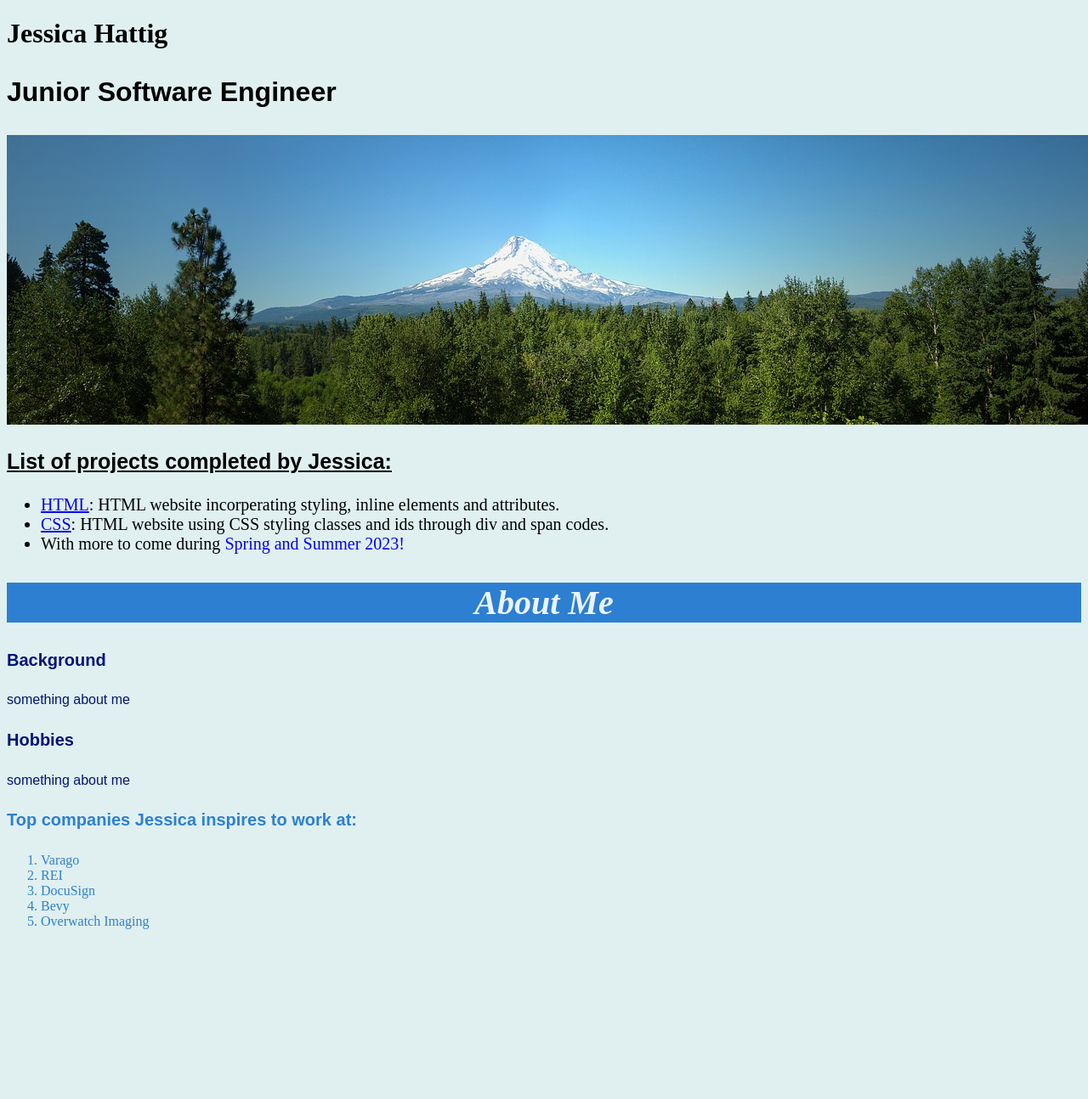
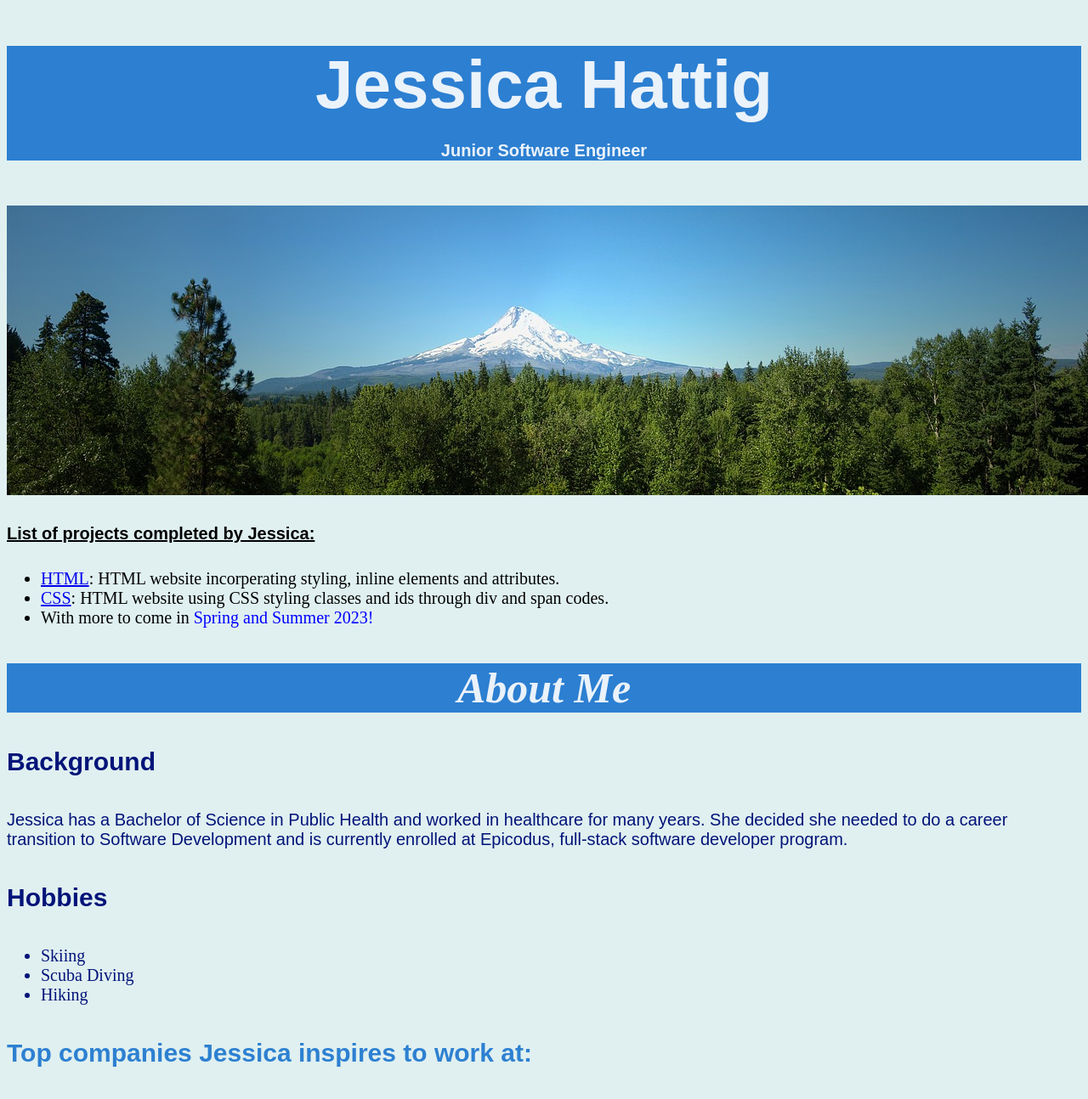
Before and after one commit to jessicahattig/Independent-project-week-1.html, a plain HTML site: page index.html in a window 1280 px wide. Shown: the top 1294 px of the page at 85% size. Before the commit the page ends 1110 px from the top, so only its background shows below. Drawn offline with Linux system fonts and the light colour scheme.

Commit message:
Added context.

```diff
--- a/index.html
+++ b/index.html
@@ -5,21 +5,26 @@
 <title>index.html</title>
 </head>
 <body>
-  <h1 id="main header"><strong>Jessica Hattig</strong>
-  <p>Junior Software  Engineer</p></h1>
+  <h1><strong>Jessica Hattig</strong>
+    <p>Junior Software  Engineer</p>
+  </h1>
   <img src="IMG/hoodriverpanorama.jpg" alt "my home town.">
    <h3><p><strong><u>List of projects completed by Jessica:</u></strong></p></h3>
    <ul>
     <li><a href="https://github.com/jessicahattig/my-first-webpage-second">HTML</a>: HTML website incorperating styling, inline elements and attributes.</li>
     <li><a href="https://github.com/jessicahattig/Resume-Site">CSS</a>: HTML website using CSS styling classes and ids through div and span codes.</li>
-    <li>With more to come during <span style="color:blue">Spring and Summer 2023!</span></li>
+    <li>With more to come in <span style="color:blue">Spring and Summer 2023!</li>
   </ul>
   <h2><em>About Me</em></h2>
   <div class="personal">
    <h4>Background</h4>
-     <p>something about me</p>
+     <p>Jessica has a Bachelor of Science in Public Health and worked in healthcare for many years. She decided she needed to do a career transition to Software Development and is currently enrolled at Epicodus, full-stack software developer program.</p>
    <h4>Hobbies</h4>
-     <P>something about me</P>
+      <ul>
+     <li>Skiing</li>
+     <li>Scuba Diving</li>
+     <li>Hiking</li>
+      </ul>
   </div>
   <div class="professional">
   <h4> Top companies Jessica inspires to work at:</h4>
--- a/styles.css
+++ b/styles.css
@@ -1,4 +1,4 @@
-#main-header {
+h1 {
   color: rgba(251, 252, 253, 0.92);
   background-color: rgba(31, 119, 207, 0.929);
   text-align: center;
@@ -9,24 +9,27 @@ h2 {
   text-align: center;
   color: rgba(251, 252, 253, 0.92);
   background-color: rgba(31, 119, 207, 0.929);
-  font-size: 40px;
+  font-size: 50px;
 }
 h3 {
   font-family: sans-serif;
-  font-size: 25px;
+  font-size: 30px;
 }
 h4 {
   font-family: sans-serif;
-  font-size: 20px;
+  font-size: 30px;
 }
 p {
   font-family: sans-serif;
-  size: 20px;
+  font-size: 20px;
 }
 img{
   text-align: center;
 }
 ul {
+  font-size: 20px;
+}
+ol {
   font-size: 20px;
 }
 body{
```
